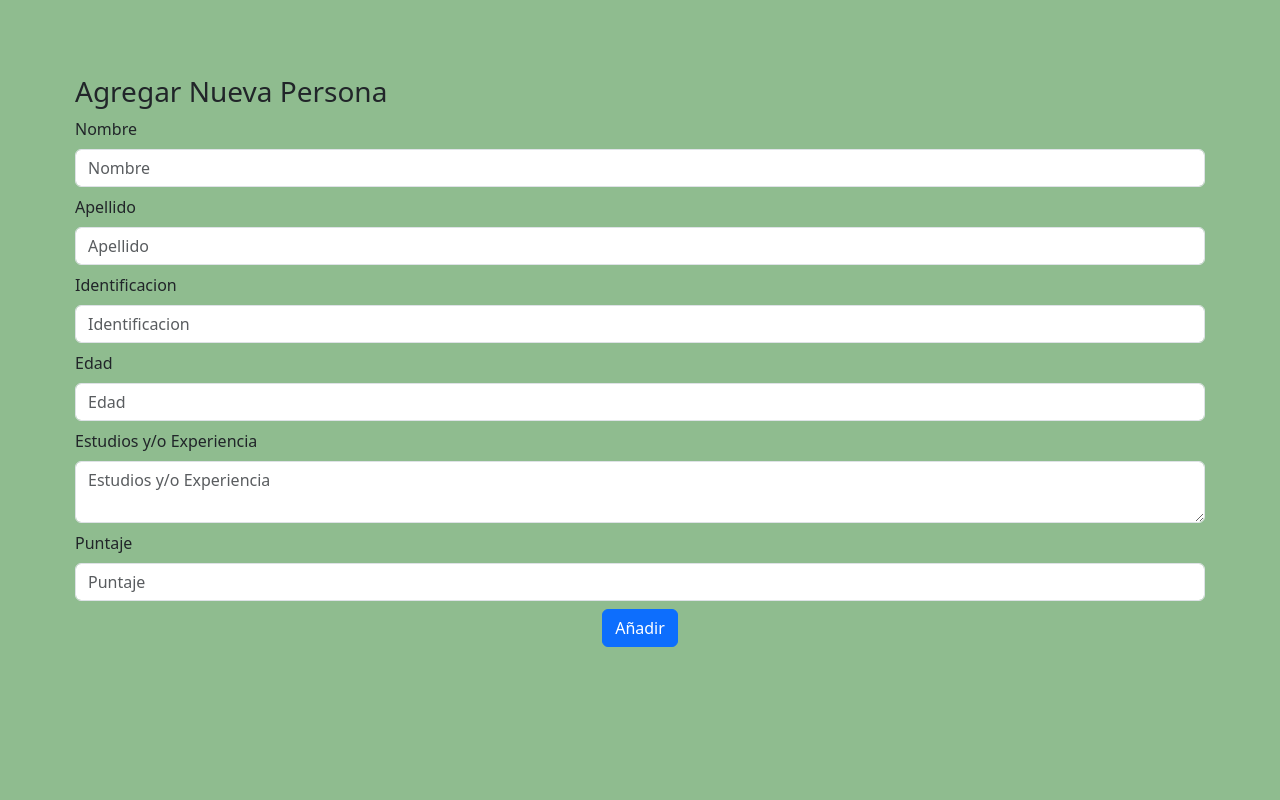
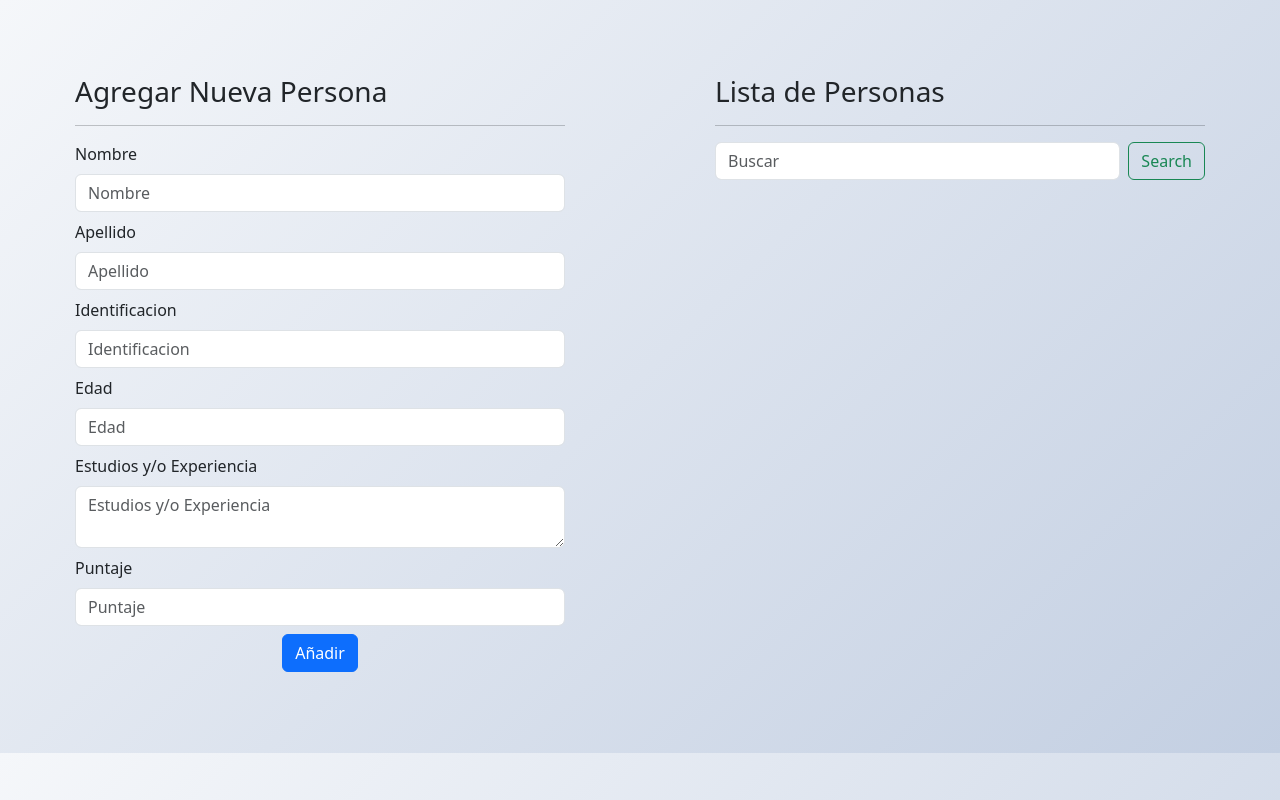
Before and after one commit to JuanFerraro/Practice-FastAPI-CRUD, a FastAPI app: page / in a window 1280 px wide. Run offline with FastAPI, Linux system fonts and the light colour scheme.

Commit message:
Agregada busqueda básica 👀

```diff
--- a/main.py
+++ b/main.py
@@ -2,7 +2,7 @@ from fastapi import FastAPI
 from fastapi.responses import HTMLResponse, FileResponse
 from fastapi.staticfiles import StaticFiles
 from models import Persona
-from utils import leer_personas, escribir_personas
+from utils import leer_personas, escribir_personas, buscar_persona
 
 
 app = FastAPI()
@@ -11,10 +11,12 @@ app.title = 'CRUD Python FastAPI'
 # Archivos estaticos:
 app.mount("/static", StaticFiles(directory="./public/static"), name="static")
 
+# GET: Ruta Main
 @app.get('/', tags = ['principal'])
 def principal():
     return FileResponse('./public/static/html/index.html')
 
+# POST: Ruta para agregar persona
 @app.post('/personas', tags = ['personas'])
 def agregar_persona(persona: Persona):
     personas = leer_personas()
@@ -22,3 +24,16 @@ def agregar_persona(persona: Persona):
     personas.append(nueva_persona)
     escribir_personas(personas)
     return {'message': 'Persona agregada correctamente'}
+
+# GET: Buscar persona
+@app.get('/personas/busqueda', tags=['personas'])
+def busqueda_persona(id):
+    print('=> ',id)
+    personas = leer_personas()
+    busqueda = buscar_persona(personas, id)
+    if busqueda == False:
+        print('No Encontrado')
+        return {'message': '404 Persona no encontrada'}
+    else:
+        print('Encontrao')
+        return {'message': 'Persona encontrada'}
--- a/public/static/css/style.css
+++ b/public/static/css/style.css
@@ -1,11 +1,18 @@
 body {
-    background-color: darkseagreen;
+    background-image: linear-gradient(135deg, #f5f7fa 0%, #c3cfe2 100%);
+    display: grid;
+    grid-template-columns: 50% [col-start] 50% [col-start]
+
 }
 
 .add_persona{
     margin: 75px;
 }
 
+.lista_personas{
+    margin: 75px;
+}
+
 .form-group {
     margin-bottom: 6px;
 }
--- a/public/static/html/index.html
+++ b/public/static/html/index.html
@@ -11,6 +11,7 @@
 <body>
     <section class="add_persona">
         <h3>Agregar Nueva Persona</h3>
+        <hr>
         <form action="/personas" method="POST" name="nueva_persona" class="nueva_persona" id="persona-form">
             <div class="mb-2">
                 <label class="form-label">Nombre</label>
@@ -42,6 +43,15 @@
                         Añadir
                     </button>
                 </center>
+            </div>
+        </form>
+    </section>
+    <section class="lista_personas">
+        <h3>Lista de Personas</h3>
+        <hr>
+        <form action="/personas/busqueda" class="d-flex" role="search">
+            <input class="form-control me-2" name="id" type="search" placeholder="Buscar" aria-label="Search">
+            <button class="btn btn-outline-success" type="submit">Search</button>
         </form>
     </section>
     <script src="/static/js/script.js"></script>
--- a/public/static/js/script.js
+++ b/public/static/js/script.js
@@ -1,7 +1,6 @@
 const form = document.getElementById('persona-form');
     form.addEventListener('submit', async (event) => {
         event.preventDefault(); // Evita el envío del formulario
-
         const formData = new FormData(form);
         const personaData = {};
 
@@ -13,9 +12,9 @@ const form = document.getElementById('persona-form');
             const response = await fetch('/personas', {
                 method: 'POST',
                 headers: {
-                    'Content-Type': 'application/json'
+                    'Content-Type': 'application/json' //Para indicar que va en json
                 },
-                body: JSON.stringify(personaData)
+                body: JSON.stringify(personaData) //Convertir en json
             });
 
             if (response.ok) {
```
Also changed, not shown: personas.json (+8 -0 lines), utils.py (+10 -2 lines).
